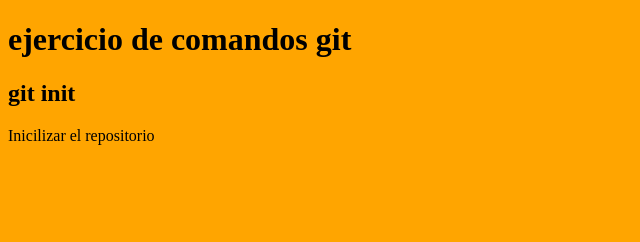
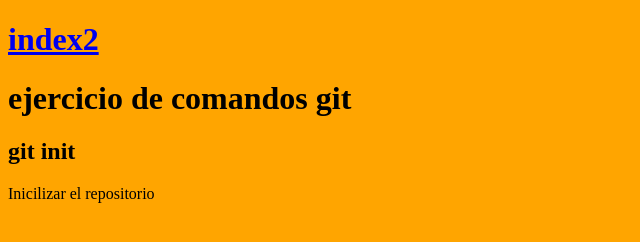
Before and after one commit to Feisher19/Proyecto_web, a plain HTML site: page docs/index.html in a window 1280 px wide. Shown: the whole page, without its empty margins (0-640 px from the left). Drawn offline with Linux system fonts and the light colour scheme.

Commit message:
se agrega link a index2

```diff
--- a/docs/index.html
+++ b/docs/index.html
@@ -10,7 +10,9 @@
 <body>
 
         <!-- este es un comentario --control + } -->
-
+    <h1>
+        <a href="index2.html">index2 </a>
+    </h1>
     <div class="">
 
     <p>
```
Also changed, not shown: docs/index2.html (+1 -0 lines).
